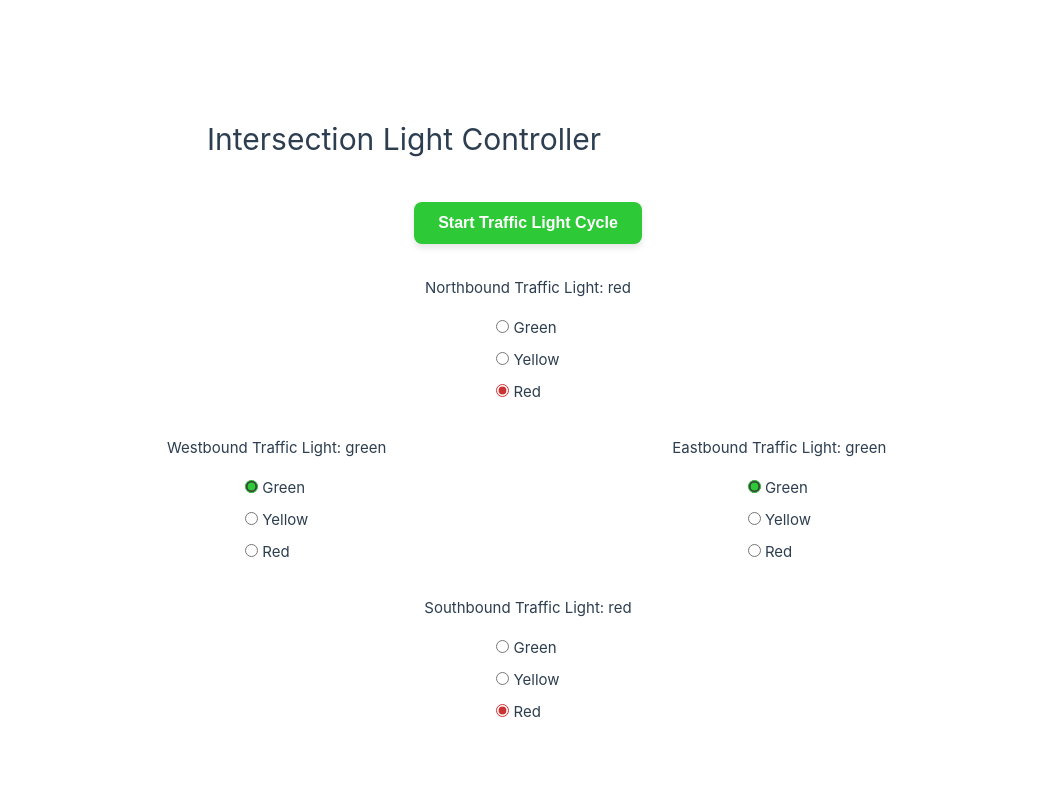
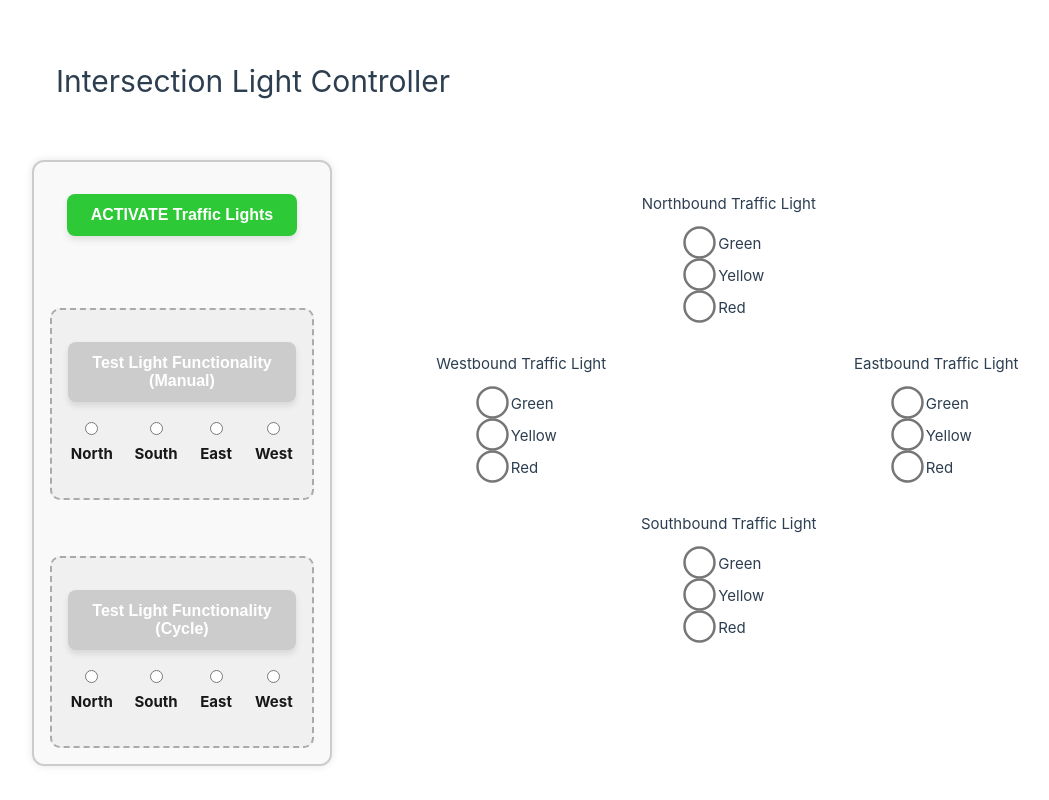
Before and after one commit to kevinneibarger/light-controller, a Vue app in the folder light-controller-ui/: page / in a window 1280 px wide. Shown: the whole page, without its empty margins (112-1161 px from the left). Built offline with nearby package versions, Linux system fonts and the light colour scheme; the HTML template or start-up script is replaced by a standard one.

Commit message:
CSS changes, restructured the page

```diff
--- a/light-controller-ui/src/App.vue
+++ b/light-controller-ui/src/App.vue
@@ -18,14 +18,14 @@ const createTrafficLightController = (
   directions: RoadDirection[]
 ): TrafficLightController => {
   const trafficLights: Record<RoadDirection, Ref<string>> = {
-    north: ref('red'),
-    south: ref('red'),
-    east: ref('green'),
-    west: ref('green')
+    north: ref('off'),
+    south: ref('off'),
+    east: ref('off'),
+    west: ref('off')
   }
 
   const isTrafficCycleRunning = ref(false)
-  let timeoutId: number | null = null
+  let timeoutId: number | null = null // Holds the timeout internal so it can be canceled in the case all lights are red.
   let activeRoad: 'NS' | 'EW' = 'NS'
 
   // This const controls the state of the light's color. Kinda like useState in React.js
@@ -37,6 +37,7 @@ const createTrafficLightController = (
     }).catch(console.error)
   }
 
+  // Define the traffic cycle of green > yellow > red > ... for the appropriate direction north/south or east/west
   const cycle = () => {
     // Execute the cycle if the "running" flag is true
     if (!isTrafficCycleRunning.value) return
@@ -46,15 +47,19 @@ const createTrafficLightController = (
     const activeDirections = activeRoad === 'NS' ? nsDirections : ewDirections
     const inactiveDirections = activeRoad === 'NS' ? ewDirections : nsDirections
 
+    // Set the light state as green for the active road, either north/south or east/west
     activeDirections.forEach(dir => {
       trafficLights[dir].value = 'green'
       trafficLightState(dir, 'green')
     })
+
+    // Set the light state as red for the inactive road, either north/south or east/west
     inactiveDirections.forEach(dir => {
       trafficLights[dir].value = 'red'
       trafficLightState(dir, 'red')
     })
 
+    // This logic sets the duration that the light is yellow and red
     timeoutId = window.setTimeout(() => {
       activeDirections.forEach(dir => {
         trafficLights[dir].value = 'yellow'
@@ -69,8 +74,8 @@ const createTrafficLightController = (
 
         activeRoad = activeRoad === 'NS' ? 'EW' : 'NS'
 
-        timeoutId = window.setTimeout(cycle, 2000)
-      }, 2000)
+        timeoutId = window.setTimeout(cycle, 1000)
+      }, 1000)
     }, 3000)
   }
 
@@ -82,6 +87,7 @@ const createTrafficLightController = (
     }
   }
 
+  // This trigger will stop the traffic signal cycle and shut all lights off
   const stopTrafficCycle = () => {
     isTrafficCycleRunning.value = false
     if (timeoutId !== null) {
@@ -107,14 +113,16 @@ const createTrafficLightController = (
   }
 }
 
+// New controller which holds the state of each light and determines if the cycle is running
 const controller = createTrafficLightController(1, ['north', 'south', 'east', 'west'])
-
+// Expose the variables for states of light color and cycle
 const activeLightNorth = controller.trafficLights.north
 const activeLightSouth = controller.trafficLights.south
 const activeLightEast = controller.trafficLights.east
 const activeLightWest = controller.trafficLights.west
 const isTrafficCycleRunning = controller.isTrafficCycleRunning
 
+// When the ACTIVATE or DEACTIVE Traffic Lights button is clicked, perform the appropriate action
 const toggleCycle = () => {
   if (isTrafficCycleRunning.value) {
     controller.stopTrafficCycle()
@@ -122,6 +130,86 @@ const toggleCycle = () => {
     controller.startTrafficCycle()
   }
 }
+
+// The follow logic tests each light individually and manually, one color at a time (click)
+const selectedDirection = ref<RoadDirection | null>(null)
+const lightCycle = ['green', 'yellow', 'red', 'off'] as const
+type LightColor = typeof lightCycle[number]
+
+const testSelectedLight = () => {
+  if (!selectedDirection.value) return
+
+  const dir = selectedDirection.value
+  const current = controller.trafficLights[dir].value as LightColor
+
+  const currentIndex = lightCycle.indexOf(current)
+  const nextIndex = (currentIndex + 1) % lightCycle.length
+  const next = lightCycle[nextIndex]
+
+  controller.trafficLights[dir].value = next
+
+  axios.post('http://localhost:8080/intersections', {
+    road: controller.roadNum,
+    direction: dir,
+    activeLight: next
+  }).catch(console.error)
+}
+
+// Logic to test the sequence function of each Traffic light selected by a radio button
+const selectedDirection1 = ref<RoadDirection | null>(null)
+const isTesting = ref(false)
+const individualTimeoutId = ref<number | null>(null)
+type LightState = 'green' | 'yellow' | 'red' | 'off'
+const lightStates: LightState[] = ['green', 'yellow', 'red', 'off']
+let currentStateIndex = 0
+
+const testSelectedLightSequence = () => {
+  if (!selectedDirection1.value) return
+
+  if (isTesting.value) {
+    // Stop the test
+    isTesting.value = false
+    clearTimeout(individualTimeoutId.value!)
+    individualTimeoutId.value = null
+    controller.trafficLights[selectedDirection1.value].value = 'off'
+    sendLightState(selectedDirection1.value, 'off')
+    return
+  }
+
+  // Start the test
+  isTesting.value = true
+  currentStateIndex = 0
+  cycleLight()
+}
+
+function cycleLight() {
+  if (!isTesting.value || !selectedDirection1.value) return
+
+  const dir = selectedDirection1.value
+  const state = lightStates[currentStateIndex]
+
+  controller.trafficLights[dir].value = state
+  sendLightState(dir, state)
+
+  // Advance to next state
+  currentStateIndex = (currentStateIndex + 1) % lightStates.length
+
+  const delay = state === 'green' ? 3000 : 1000
+
+  individualTimeoutId.value = window.setTimeout(() => {
+    cycleLight()
+  }, delay)
+}
+
+const sendLightState = (dir: RoadDirection, color: string) => {
+  axios.post('http://localhost:8080/intersections', {
+    road: controller.roadNum,
+    direction: dir,
+    activeLight: color
+  }).catch(console.error)
+}
+
+
 </script>
 
 <template>
@@ -132,17 +220,42 @@ const toggleCycle = () => {
   </header>
 
     <main>
-      <div>
-        <button
-          @click="toggleCycle"
-          :class="{ stop: isTrafficCycleRunning }">
-          {{ isTrafficCycleRunning ? 'Stop' : 'Start' }} Traffic Light Cycle
+      <div class="intersection-layout">
+      <div class="controller-panel">
+        <button @click="toggleCycle" :class="{ stop: isTrafficCycleRunning }">
+          {{ isTrafficCycleRunning ? 'DEACTIVATE' : 'ACTIVATE' }} Traffic Lights
         </button>
+
+        <div class="test-light-panel">
+          <button @click="testSelectedLight" :disabled="!selectedDirection">
+            Test Light Functionality (Manual)
+          </button>
+            <div class="direction-selector">
+              <label><input type="radio" value="north" v-model="selectedDirection" /> North</label>
+              <label><input type="radio" value="south" v-model="selectedDirection" /> South</label>
+              <label><input type="radio" value="east" v-model="selectedDirection" /> East</label>
+              <label><input type="radio" value="west" v-model="selectedDirection" /> West</label>
+            </div>
+        </div>
+
+        <div class="test-light-panel">
+          <button
+            @click="testSelectedLightSequence" :class="{ stop: isTesting }"
+            :disabled="!selectedDirection1">{{ isTesting ? 'Stop Test' : 'Test Light Functionality (Cycle)' }}
+          </button>
+          <div class="direction-selector">
+            <label><input type="radio" value="north" v-model="selectedDirection1" /> North</label>
+            <label><input type="radio" value="south" v-model="selectedDirection1" /> South</label>
+            <label><input type="radio" value="east" v-model="selectedDirection1" /> East</label>
+            <label><input type="radio" value="west" v-model="selectedDirection1" /> West</label>
+          </div>
+        </div>
       </div>
+
       <div class="diamond-grid">
         <!-- Top Row: Road 1 -->
         <div class="light-controller north">
-          <p>Northbound Traffic Light: {{ activeLightNorth === 'off' ? 'OFF' : activeLightNorth }}</p>
+          <p>Northbound Traffic Light</p>
           <div class="light">
             <label><input type="radio" value="green" class="green" v-model="activeLightNorth" /> Green</label>
             <label><input type="radio" value="yellow" class="yellow" v-model="activeLightNorth" /> Yellow</label>
@@ -151,7 +264,7 @@ const toggleCycle = () => {
         </div>
 
         <div class="light-controller west">
-          <p>Westbound Traffic Light: {{ activeLightWest === 'off' ? 'OFF' : activeLightWest }}</p>
+          <p>Westbound Traffic Light</p>
           <div class="light">
             <label><input type="radio" value="green" class="green" v-model="activeLightWest" /> Green</label>
             <label><input type="radio" value="yellow" class="yellow" v-model="activeLightWest" /> Yellow</label>
@@ -161,7 +274,7 @@ const toggleCycle = () => {
 
         <!-- Bottom Row: Road 2 -->
         <div class="light-controller east">
-          <p>Eastbound Traffic Light: {{ activeLightEast === 'off' ? 'OFF' : activeLightEast }}</p>
+          <p>Eastbound Traffic Light</p>
           <div class="light">
             <label><input type="radio" value="green" class="green" v-model="activeLightEast" /> Green</label>
             <label><input type="radio" value="yellow" class="yellow" v-model="activeLightEast" /> Yellow</label>
@@ -170,13 +283,14 @@ const toggleCycle = () => {
         </div>
 
         <div class="light-controller south">
-          <p>Southbound Traffic Light: {{ activeLightSouth === 'off' ? 'OFF' : activeLightSouth }}</p>
+          <p>Southbound Traffic Light</p>
           <div class="light">
             <label><input type="radio" value="green" class="green" v-model="activeLightSouth" /> Green</label>
             <label><input type="radio" value="yellow" class="yellow" v-model="activeLightSouth" /> Yellow</label>
             <label><input type="radio" value="red" class="red" v-model="activeLightSouth" /> Red</label>
           </div>
         </div>
+      </div>
       </div>
     </main>
 </template>
@@ -185,6 +299,17 @@ const toggleCycle = () => {
 header {
   line-height: 1.5;
 }
+
+.intersection-layout {
+  display: flex;
+  justify-content: space-between;
+  align-items: flex-start;
+  gap: 2rem;
+  padding: 1rem;
+  flex-wrap: wrap; /* optional: allows wrapping on smaller screens */
+}
+
+
 
 .logo {
   display: block;
@@ -246,15 +371,41 @@ header {
 
 input[type='radio'].red {
   accent-color: #cc3232;
+  transform: scale(2.5); /* Increase size by 1.5x */
+  margin-right: 8px;     /* Add spacing between radio and label text */
 }
 
 input[type='radio'].yellow {
   accent-color: #e7b416;
+  transform: scale(2.5); /* Increase size by 1.5x */
+  margin-right: 8px;     /* Add spacing between radio and label text */
 }
 
 input[type='radio'].green {
   accent-color: #2dc937;
+  transform: scale(2.5); /* Increase size by 1.5x */
+  margin-right: 8px;     /* Add spacing between radio and label text */
 }
+
+.traffic-radio input[type="radio"] {
+  appearance: none;
+  width: 40px;
+  height: 40px;
+  border-radius: 50%;
+  border: 2px solid #333;
+  margin-right: 8px;
+  cursor: pointer;
+  transition: background-color 0.3s;
+}
+
+.traffic-radio input[type="radio"]:checked {
+  background-color: green; /* You can dynamically change this based on direction or state */
+}
+
+.traffic-radio input[type="radio"]:hover {
+  box-shadow: 0 0 5px rgba(0, 0, 0, 0.3);
+}
+
 
 button {
   padding: 0.75rem 1.5rem;
@@ -282,4 +433,59 @@ button.stop {
 button.stop:hover {
   background-color: #b02a2a;
 }
+
+.controller-panel {
+  flex: 0 0 300px; /* fixed width */
+  display: flex;
+  flex-direction: column;
+  gap: 1.5rem;
+  border: 2px solid #ccc;
+  padding: 1rem;
+  border-radius: 12px;
+  background-color: #f9f9f9;
+  box-shadow: 0 0 8px rgba(0, 0, 0, 0.1);
+}
+
+.light-buttons button {
+  padding: 0.5rem 1rem;
+  font-weight: bold;
+  border: none;
+  border-radius: 6px;
+  background-color: #444;
+  color: white;
+  cursor: pointer;
+  transition: background-color 0.3s ease;
+}
+
+.light-buttons button:hover {
+  background-color: #666;
+}
+
+.test-light-panel {
+  border: 2px dashed #aaa;
+  padding: 1rem;
+  border-radius: 10px;
+  margin-top: 2rem;
+  text-align: center;
+  background-color: #f0f0f0;
+}
+
+.direction-selector {
+  display: flex;
+  justify-content: center;
+  gap: 1rem;
+  margin-bottom: 1rem;
+}
+
+.direction-selector label {
+  font-weight: bold;
+  cursor: pointer;
+  color: #181818;
+}
+
+button:disabled {
+  background-color: #ccc;
+  cursor: not-allowed;
+}
+
 </style>
```
